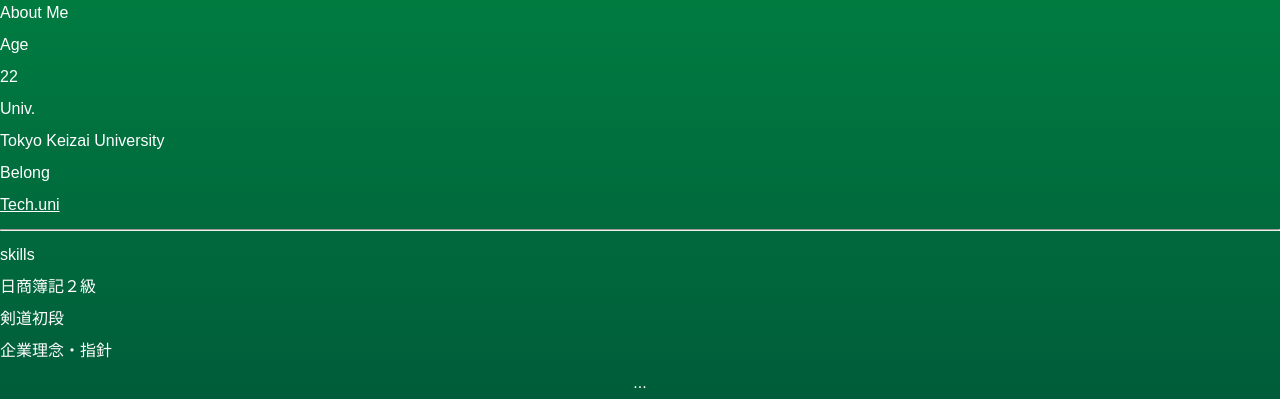
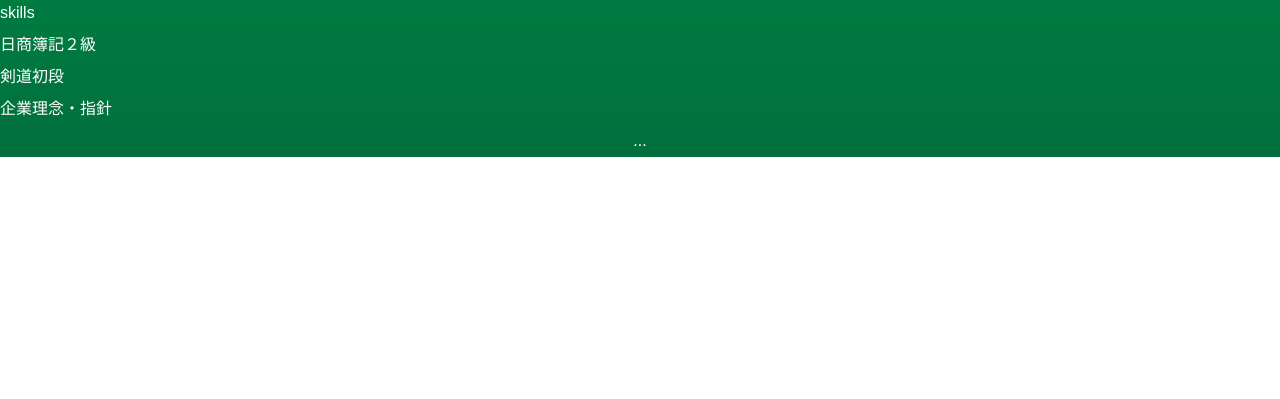
Before and after one commit to 404Musasabi/teamE, a plain HTML site: page zikosyoukai/watanabe.html in a window 1280 px wide. Shown: the part 1092-1491 px from the top of the page. After the commit the page ends 1249 px from the top, so only its background shows below. Drawn offline with Linux system fonts and the light colour scheme; files that its build step writes are made by us from their sources.

Commit message:
Update watanabe.html

```diff
--- a/zikosyoukai/watanabe.html
+++ b/zikosyoukai/watanabe.html
@@ -18,16 +18,7 @@
         <img src="https://t4.ftcdn.net/jpg/01/94/56/11/240_F_194561128_LT7PDucEasmqFAZWErgKYr3YJ49vdqno.jpg" alt="KUMA" width="300" height="200">
     </div>
 
-    <div class="AboutMe">
-        <h2>About Me</h2>
-        <h4 class="age">Age</h4>
-        <p>22</p>
-        <h4 class="univ">Univ.</h4>
-        <p>Tokyo Keizai University</p>
-        <h4 class="belong">Belong</h4>
-        <p><a href="https://techuni.org" class="simple-link">Tech.uni<span glot-model="dev-rep"></span></a></p>
-        <hr class="default-hr">
-    </div>
+
 
     <div class="Skills">
         <h2>skills</h2>
```
